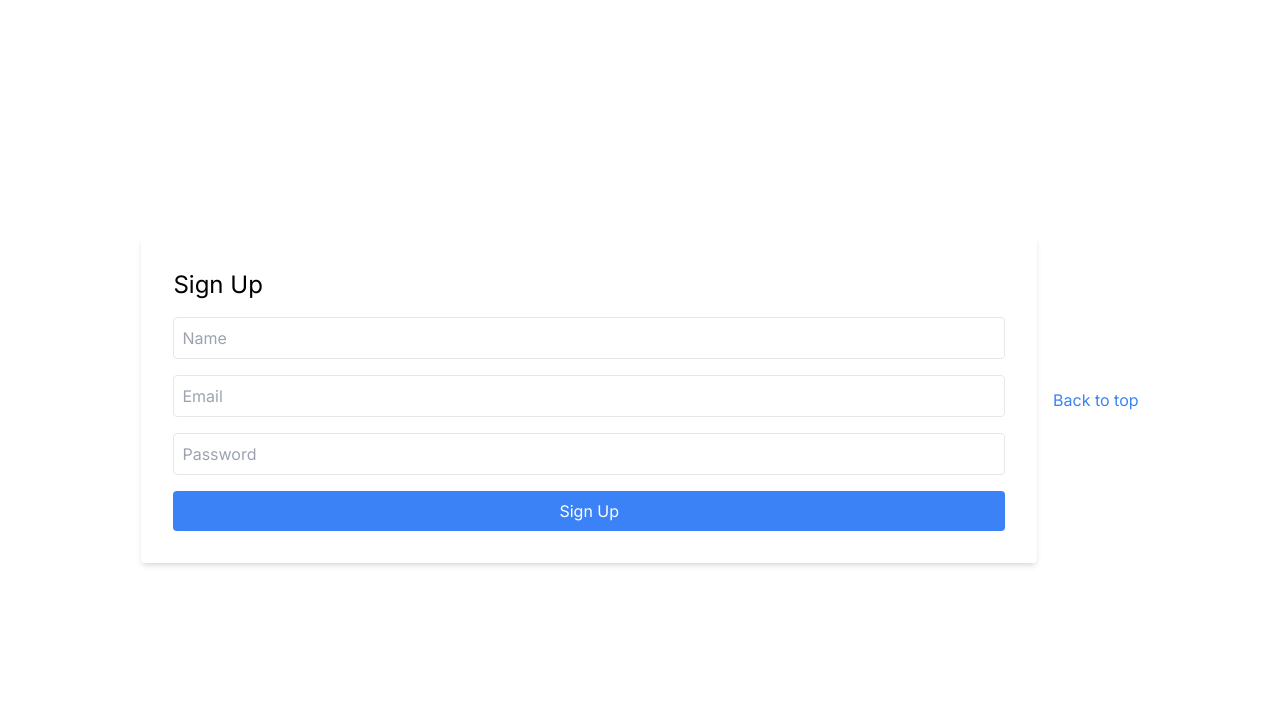
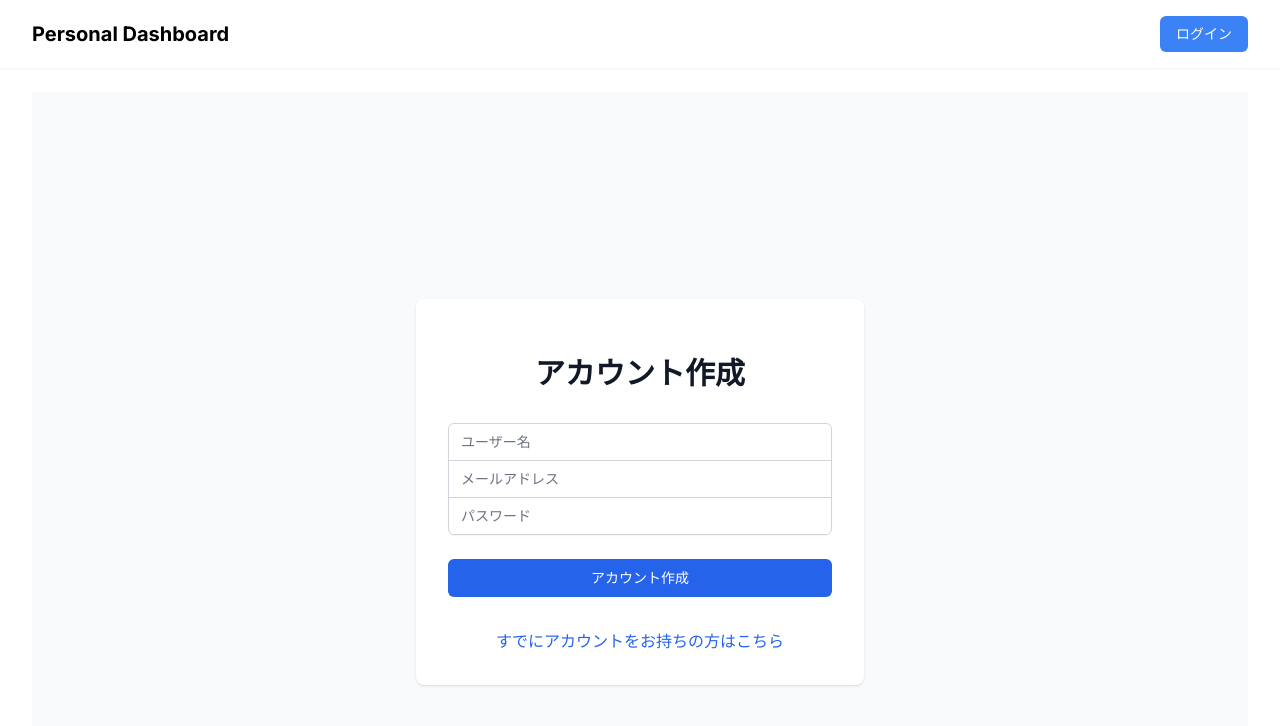
Before and after one commit to hashimoto-kento/c2c-nextjs, a Next.js app: page /auth/signup in a window 1280 px wide. Shown: the top 726 px of the page. Built offline with nearby package versions, Linux system fonts and the light colour scheme; no server answers.

Commit message:
ログイン・ログアウト・サインアップ機能追加

```diff
--- a/src/app/auth/signin/page.tsx
+++ b/src/app/auth/signin/page.tsx
@@ -1,57 +1,90 @@
-"use client";
+'use client';
 
-import { signIn } from "next-auth/react";
-import { useState } from "react";
-import { useRouter } from "next/navigation";
-import Link from "next/link";
+import { signIn } from 'next-auth/react';
+import { useState } from 'react';
+import { useRouter } from 'next/navigation';
+import Link from 'next/link';
 
 export default function SignIn() {
-  const [email, setEmail] = useState("");
-  const [password, setPassword] = useState("");
+  const [email, setEmail] = useState('');
+  const [password, setPassword] = useState('');
+  const [error, setError] = useState('');
   const router = useRouter();
 
   const handleSubmit = async (e: React.FormEvent) => {
     e.preventDefault();
-    const result = await signIn("credentials", {
+    setError('');
+
+    const result = await signIn('credentials', {
       email,
       password,
       redirect: false,
     });
 
     if (result?.error) {
-      console.error(result.error);
+      setError('メールアドレスまたはパスワードが正しくありません。');
     } else {
-      router.push("/dashboard");
+      router.push('/dashboard');
+      router.refresh();
     }
   };
 
   return (
-    <div className="flex justify-center items-center min-h-screen">
-      <form onSubmit={handleSubmit} className="bg-white p-8 rounded shadow-md">
-        <h1 className="text-2xl mb-4">Sign In</h1>
+    <div className="flex justify-center items-center min-h-screen bg-gray-50">
+      <div className="max-w-md w-full space-y-8 p-8 bg-white rounded-lg shadow">
+        <div>
+          <h2 className="mt-6 text-center text-3xl font-extrabold text-gray-900">
+            ログイン
+          </h2>
+        </div>
+        <form className="mt-8 space-y-6" onSubmit={handleSubmit}>
+          {error && (
+            <div className="bg-red-100 border border-red-400 text-red-700 px-4 py-3 rounded relative">
+              {error}
+            </div>
+          )}
+          <div className="rounded-md shadow-sm -space-y-px">
+            <div>
               <input
                 type="email"
+                required
                 value={email}
                 onChange={(e) => setEmail(e.target.value)}
-          placeholder="Email"
-          className="w-full p-2 mb-4 border rounded"
-          required
+                className="appearance-none rounded-none relative block w-full px-3 py-2 border border-gray-300 placeholder-gray-500 text-gray-900 rounded-t-md focus:outline-none focus:ring-blue-500 focus:border-blue-500 focus:z-10 sm:text-sm"
+                placeholder="メールアドレス"
               />
+            </div>
+            <div>
               <input
                 type="password"
+                required
                 value={password}
                 onChange={(e) => setPassword(e.target.value)}
-          placeholder="Password"
-          className="w-full p-2 mb-4 border rounded"
-          required
+                className="appearance-none rounded-none relative block w-full px-3 py-2 border border-gray-300 placeholder-gray-500 text-gray-900 rounded-b-md focus:outline-none focus:ring-blue-500 focus:border-blue-500 focus:z-10 sm:text-sm"
+                placeholder="パスワード"
               />
-        <button type="submit" className="w-full p-2 bg-blue-500 text-white rounded">
-          Sign In
+            </div>
+          </div>
+
+          <div>
+            <button
+              type="submit"
+              className="group relative w-full flex justify-center py-2 px-4 border border-transparent text-sm font-medium rounded-md text-white bg-blue-600 hover:bg-blue-700 focus:outline-none focus:ring-2 focus:ring-offset-2 focus:ring-blue-500"
+            >
+              ログイン
             </button>
+          </div>
         </form>
-      <Link href="/auth/signup">
-        <div className="text-blue-500 underline mt-4">{`Don't have an account? Sign Up`}</div>
+
+        <div className="text-center">
+          <Link
+            href="/auth/signup"
+            className="font-medium text-blue-600 hover:text-blue-500"
+          >
+            アカウントをお持ちでない方はこちら
           </Link>
+        </div>
+      </div>
     </div>
   );
 }
--- a/src/app/auth/signup/page.tsx
+++ b/src/app/auth/signup/page.tsx
@@ -1,73 +1,111 @@
-"use client";
+'use client';
 
-import { useState } from "react";
-import { useRouter } from "next/navigation";
-import Link from "next/link";
+import { useState } from 'react';
+import { useRouter } from 'next/navigation';
+import Link from 'next/link';
 
 export default function SignUp() {
-  const [name, setName] = useState("");
-  const [email, setEmail] = useState("");
-  const [password, setPassword] = useState("");
+  const [name, setName] = useState('');
+  const [email, setEmail] = useState('');
+  const [password, setPassword] = useState('');
+  const [error, setError] = useState('');
+  const [loading, setLoading] = useState(false);
   const router = useRouter();
 
   const handleSubmit = async (e: React.FormEvent) => {
     e.preventDefault();
+    setError('');
+    setLoading(true);
 
     try {
-      const response = await fetch("/api/auth/signup", {
-        method: "POST",
-        headers: { "Content-Type": "application/json" },
+      const response = await fetch('/api/auth/signup', {
+        method: 'POST',
+        headers: { 'Content-Type': 'application/json' },
         body: JSON.stringify({ name, email, password }),
       });
 
       if (response.ok) {
-        router.push("/auth/signin");
+        router.push('/auth/signin?registered=true');
       } else {
+        const data = await response.json();
+        setError(data.error || 'ユーザー登録に失敗しました。');
       }
     } catch (error) {
-      console.error("Sign up failed:", error);
+      setError('サーバーエラーが発生しました。');
     } finally {
+      setLoading(false);
     }
   };
 
   return (
-    <div className="flex justify-center items-center min-h-screen">
-      <form onSubmit={handleSubmit} className="bg-white p-8 rounded shadow-md">
-        <h1 className="text-2xl mb-4">Sign Up</h1>
+    <div className="flex justify-center items-center min-h-screen bg-gray-50">
+      <div className="max-w-md w-full space-y-8 p-8 bg-white rounded-lg shadow">
+        <div>
+          <h2 className="mt-6 text-center text-3xl font-extrabold text-gray-900">
+            アカウント作成
+          </h2>
+        </div>
+        <form className="mt-8 space-y-6" onSubmit={handleSubmit}>
+          {error && (
+            <div className="bg-red-100 border border-red-400 text-red-700 px-4 py-3 rounded relative">
+              {error}
+            </div>
+          )}
+          <div className="rounded-md shadow-sm -space-y-px">
+            <div>
               <input
                 type="text"
+                required
                 value={name}
                 onChange={(e) => setName(e.target.value)}
-          placeholder="Name"
-          className="w-full p-2 mb-4 border rounded"
-          required
+                className="appearance-none rounded-none relative block w-full px-3 py-2 border border-gray-300 placeholder-gray-500 text-gray-900 rounded-t-md focus:outline-none focus:ring-blue-500 focus:border-blue-500 focus:z-10 sm:text-sm"
+                placeholder="ユーザー名"
               />
+            </div>
+            <div>
               <input
                 type="email"
+                required
                 value={email}
                 onChange={(e) => setEmail(e.target.value)}
-          placeholder="Email"
-          className="w-full p-2 mb-4 border rounded"
-          required
+                className="appearance-none rounded-none relative block w-full px-3 py-2 border border-gray-300 placeholder-gray-500 text-gray-900 focus:outline-none focus:ring-blue-500 focus:border-blue-500 focus:z-10 sm:text-sm"
+                placeholder="メールアドレス"
               />
+            </div>
+            <div>
               <input
                 type="password"
+                required
                 value={password}
                 onChange={(e) => setPassword(e.target.value)}
-          placeholder="Password"
-          className="w-full p-2 mb-4 border rounded"
-          required
+                className="appearance-none rounded-none relative block w-full px-3 py-2 border border-gray-300 placeholder-gray-500 text-gray-900 rounded-b-md focus:outline-none focus:ring-blue-500 focus:border-blue-500 focus:z-10 sm:text-sm"
+                placeholder="パスワード"
               />
+            </div>
+          </div>
+
+          <div>
             <button
               type="submit"
-          className="w-full p-2 bg-blue-500 text-white rounded"
+              disabled={loading}
+              className={`group relative w-full flex justify-center py-2 px-4 border border-transparent text-sm font-medium rounded-md text-white bg-blue-600 hover:bg-blue-700 focus:outline-none focus:ring-2 focus:ring-offset-2 focus:ring-blue-500 ${
+                loading ? 'opacity-50 cursor-not-allowed' : ''
+              }`}
             >
-          Sign Up
+              {loading ? '処理中...' : 'アカウント作成'}
             </button>
+          </div>
         </form>
-      <Link href="/">
-        <p className="text-blue-500 ml-4">Back to top</p>
+
+        <div className="text-center">
+          <Link
+            href="/auth/signin"
+            className="font-medium text-blue-600 hover:text-blue-500"
+          >
+            すでにアカウントをお持ちの方はこちら
           </Link>
+        </div>
+      </div>
     </div>
   );
 }
--- /dev/null
+++ b/src/app/components/AuthButton.tsx
@@ -0,0 +1,37 @@
+'use client';
+
+import { signOut, useSession } from 'next-auth/react';
+import Link from 'next/link';
+
+export default function AuthButton() {
+  const { data: session, status } = useSession();
+
+  if (status === 'loading') {
+    return <div className="animate-pulse h-10 w-20 bg-gray-200 rounded" />;
+  }
+
+  if (session) {
+    return (
+      <div className="flex items-center gap-4">
+        <span className="text-sm text-gray-600">
+          {session.user?.name || session.user?.email}
+        </span>
+        <button
+          onClick={() => signOut({ callbackUrl: '/' })}
+          className="bg-red-500 hover:bg-red-600 text-white px-4 py-2 rounded-md text-sm"
+        >
+          ログアウト
+        </button>
+      </div>
+    );
+  }
+
+  return (
+    <Link
+      href="/auth/signin"
+      className="bg-blue-500 hover:bg-blue-600 text-white px-4 py-2 rounded-md text-sm"
+    >
+      ログイン
+    </Link>
+  );
+}
--- /dev/null
+++ b/src/app/components/Layout.tsx
@@ -0,0 +1,22 @@
+import AuthButton from './AuthButton';
+import Link from 'next/link';
+
+export default function Layout({ children }: { children: React.ReactNode }) {
+  return (
+    <div className="min-h-screen">
+      <header className="bg-white shadow-sm">
+        <div className="max-w-7xl mx-auto px-4 sm:px-6 lg:px-8 py-4">
+          <div className="flex justify-between items-center">
+            <Link href="/" className="text-xl font-bold">
+              Personal Dashboard
+            </Link>
+            <AuthButton />
+          </div>
+        </div>
+      </header>
+      <main className="max-w-7xl mx-auto px-4 sm:px-6 lg:px-8 py-6">
+        {children}
+      </main>
+    </div>
+  );
+}
--- a/src/app/dashboard/[userId]/page.tsx
+++ b/src/app/dashboard/[userId]/page.tsx
@@ -14,8 +14,6 @@ export default async function UserDashboard({ params }: PageProps) {
   return (
     <div className="container mx-auto px-4 py-8">
       <main className="grid grid-cols-1 md:grid-cols-2 lg:grid-cols-3 gap-6">
-        <p>This page is generated by Server-Side Rendering.</p>
-        <p>The user ID is {userId}.</p>
         <TodoSection />
         {/*
         <WeatherSection />
--- a/src/app/layout.tsx
+++ b/src/app/layout.tsx
@@ -1,13 +1,14 @@
 import type { Metadata } from "next";
 import { Inter } from "next/font/google";
 import { Providers } from "@/app/providers";
+import Layout from "@/app/components/Layout";
 import "@/app/styles/globals.css";
 
 const inter = Inter({ subsets: ["latin"] });
 
 export const metadata: Metadata = {
   title: "Personal Dashboard App",
-  description: "Todo, Weather, Gallery, and Callendar",
+  description: "Todo, Weather, Gallery, and Calendar",
 };
 
 export default function RootLayout({
@@ -18,7 +19,9 @@ export default function RootLayout({
   return (
     <html lang="ja">
       <body className={inter.className}>
-        <Providers>{children}</Providers>
+        <Providers>
+          <Layout>{children}</Layout>
+        </Providers>
       </body>
     </html>
   );
```
Lines whose indentation alone changed are shown as unchanged.
